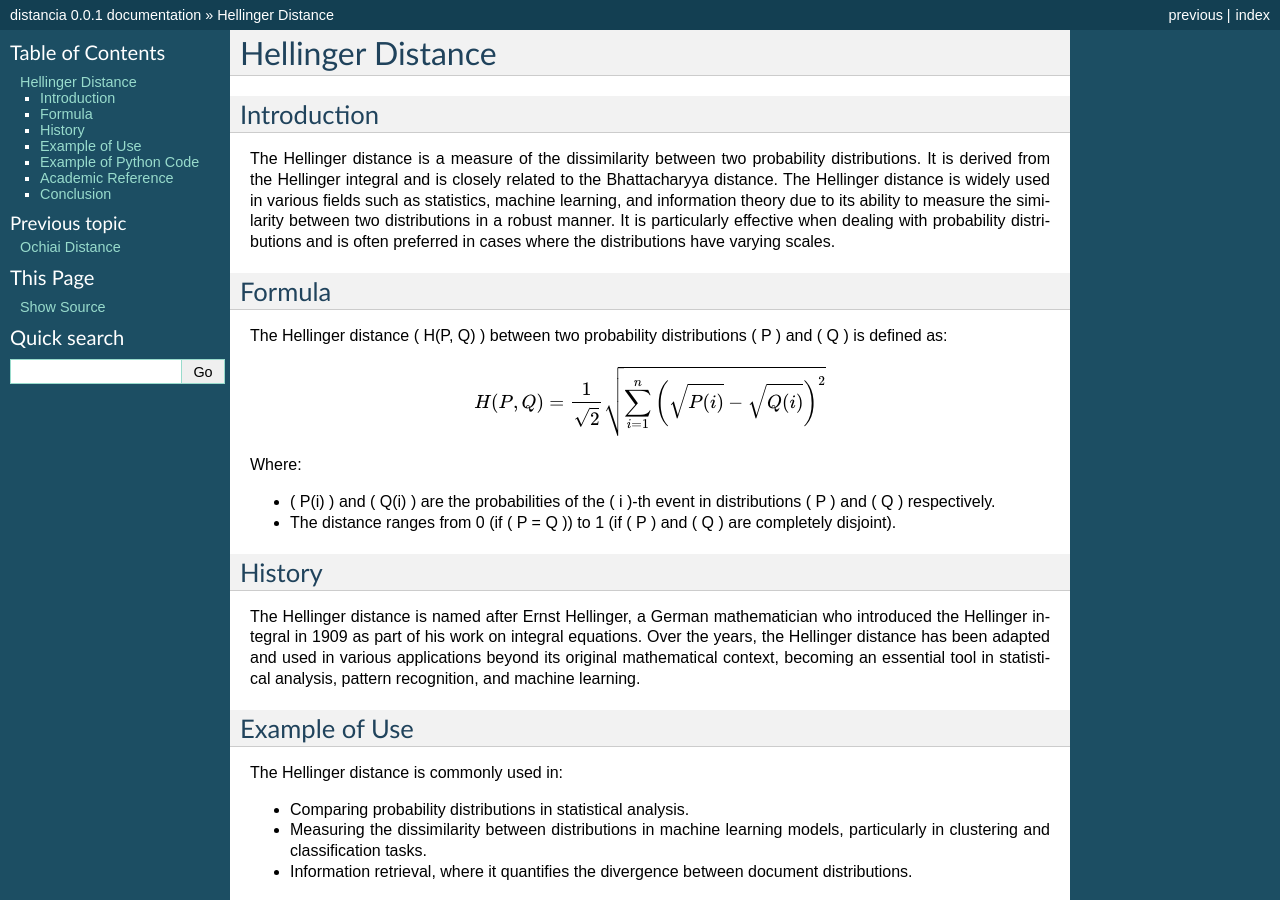
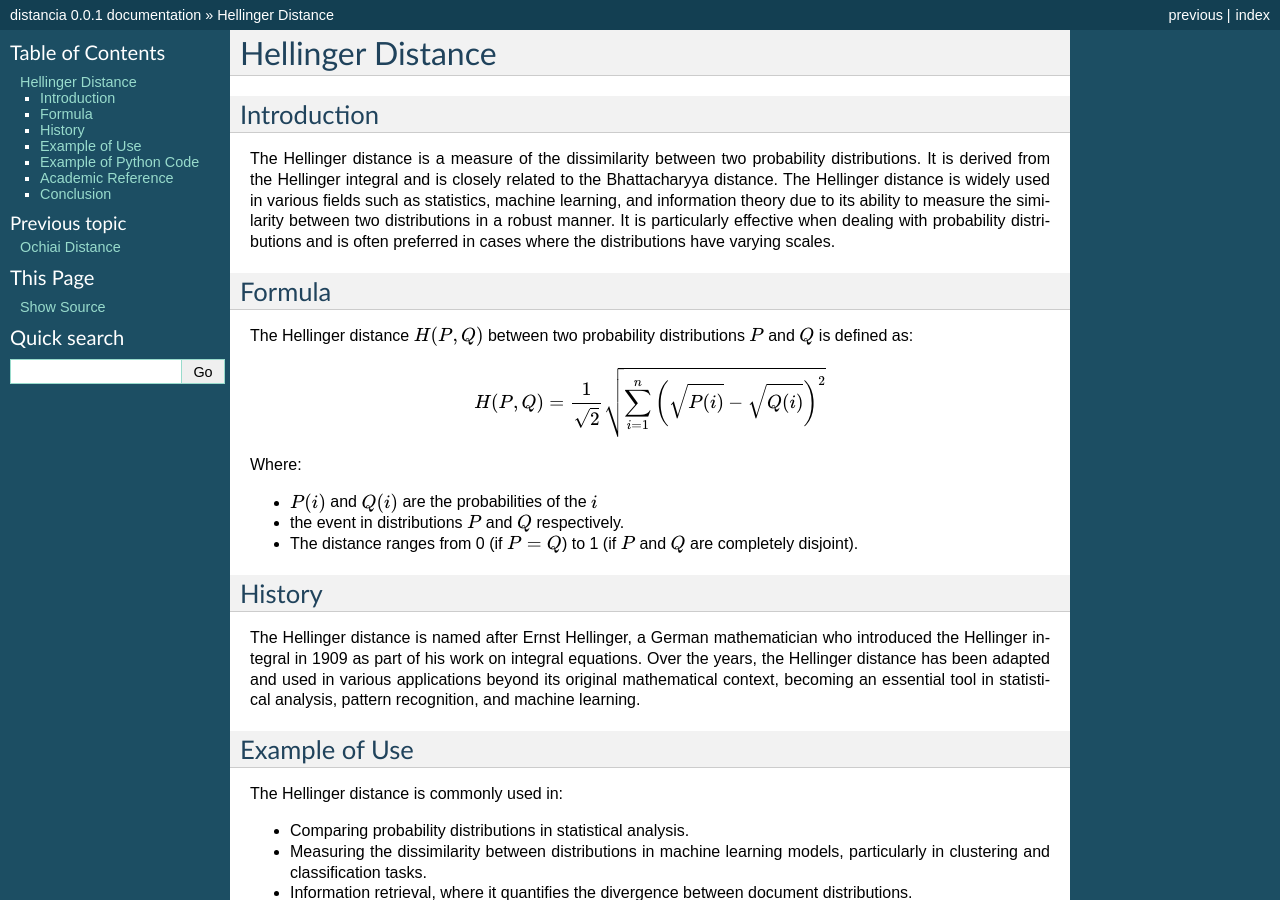
Before and after one commit to ym001/distancia, a Sphinx documentation site: the page built from docs/Hellinger.rst, in a window 1280 px wide and 900 px high. Built offline with Sphinx 7.4.7, drawn with Linux system fonts in a browser that asks for light colours.

Commit message:
Update Hellinger.rst

```diff
--- a/docs/Hellinger.rst
+++ b/docs/Hellinger.rst
@@ -9,7 +9,7 @@ The Hellinger distance is a measure of the dissimilarity between two probability
 Formula
 -------
 
-The Hellinger distance \( H(P, Q) \) between two probability distributions \( P \) and \( Q \) is defined as:
+The Hellinger distance :math:`H(P, Q)` between two probability distributions :math:`P` and :math:`Q` is defined as:
 
 .. math::
 
@@ -17,8 +17,11 @@ The Hellinger distance \( H(P, Q) \) between two probability distributions \( P
 
 Where:
 
-- \( P(i) \) and \( Q(i) \) are the probabilities of the \( i \)-th event in distributions \( P \) and \( Q \) respectively.
-- The distance ranges from 0 (if \( P = Q \)) to 1 (if \( P \) and \( Q \) are completely disjoint).
+- :math:`P(i)` and :math:`Q(i)` are the probabilities of the :math:`i`
+
+- the event in distributions :math:`P` and :math:`Q` respectively.
+
+- The distance ranges from 0 (if :math:`P = Q`) to 1 (if :math:`P` and :math:`Q` are completely disjoint).
 
 History
 -------
```
